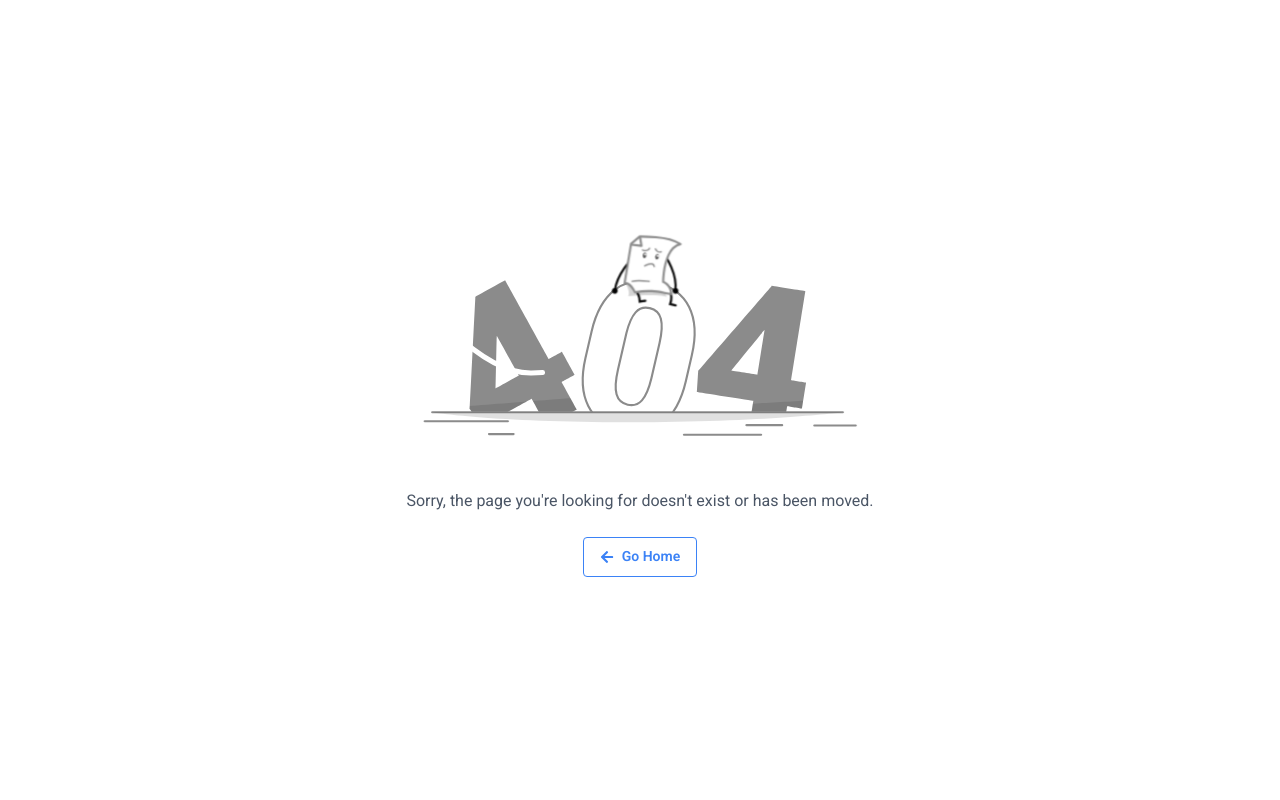
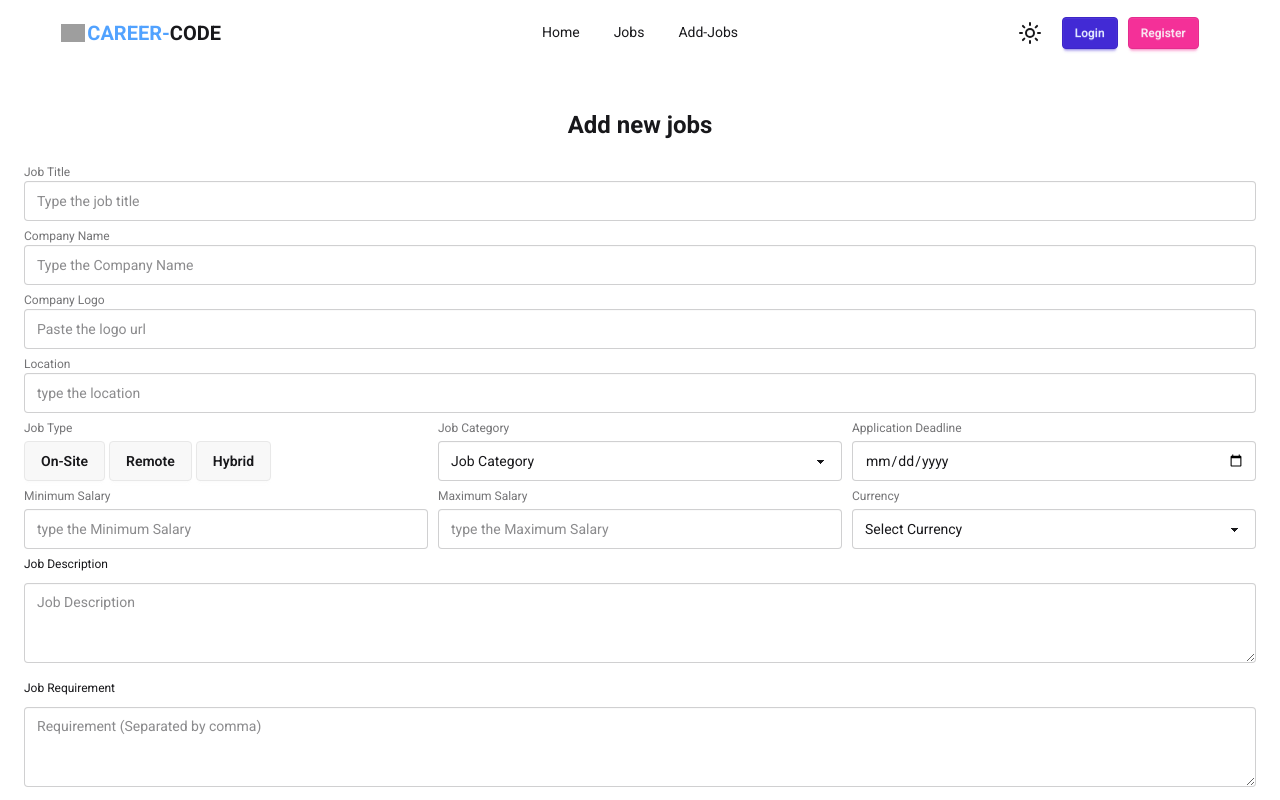
Before and after one commit to shad910/p31-job-portal-client, a React (Vite) app: page /add-jobs in a window 1280 px wide. Shown: the top 800 px of the page. Built offline with nearby package versions, Linux system fonts and the light colour scheme; no server answers; grey boxes are pictures that could not be loaded.

Commit message:
Add Jobs Page added

```diff
--- /dev/null
+++ b/src/Pages/AddJobs.jsx
@@ -0,0 +1,161 @@
+import React, { use } from 'react';
+import AuthContext from '../Contexts/AuthContext';
+
+const AddJobs = () => {
+
+    const { user } = use(AuthContext);
+
+    const handleAddJob = (e) => {
+        e.preventDefault();
+
+        const form = e.target;
+        const formData = new FormData(form);
+        const data = Object.fromEntries(formData.entries());
+
+        // Process the salary range object
+        const { min, max, currency, ...newJobData } = data;
+        newJobData.salaryRange = {
+            min, max, currency
+        }
+
+        // Process requirement into arrays
+        const requirement = newJobData.requirement.split(',').map(item => item.trim());
+        newJobData.requirement = requirement;
+
+        // Process responsibilities into arrays
+        const responsibilities = newJobData.responsibilities.split(',').map(item => item.trim());
+        newJobData.responsibilities = responsibilities;
+
+        console.log(newJobData);
+    }
+
+    return (
+        <section className="card bg-base-100 w-full shrink-0  mb-20">
+            <div className="card-body">
+                <form onSubmit={handleAddJob} className="fieldset">
+                    <legend className='text-center text-2xl font-bold my-4'>Add new jobs</legend>
+
+                    {/* Job title */}
+                    <div>
+                        <label className="label">Job Title</label>
+                        <input name='title' type="text" className="input w-full" placeholder="Type the job title" />
+                    </div>
+
+                    {/* Company Name */}
+                    <div>
+                        <label className="label">Company Name</label>
+                        <input name='company' type="text" className="input w-full" placeholder="Type the Company Name" />
+                    </div>
+
+                    {/* Company Logo */}
+                    <div>
+                        <label className="label">Company Logo</label>
+                        <input name='company_log' type="text" className="input w-full" placeholder="Paste the logo url" />
+                    </div>
+
+                    {/* Company Location */}
+                    <div>
+                        <label className="label">Location</label>
+                        <input name='location' type="text" className="input w-full" placeholder="type the location" />
+                    </div>
+
+                    <section className='grid grid-cols-1 md:grid-cols-3 gap-2.5'>
+                        {/* Job Type */}
+                        <div>
+                            <legend className="label mb-1">Job Type</legend>
+                            <div className="filter ">
+                                <input className="btn filter-reset" type="radio" name="jobType" aria-label="All" />
+                                <input className="btn" type="radio" name="jobType" aria-label="On-Site" value="On-Site" />
+                                <input className="btn" type="radio" name="jobType" aria-label="Remote" value="Remote" />
+                                <input className="btn" type="radio" name="jobType" aria-label="Hybrid" value="Hybrid" />
+                            </div>
+                        </div>
+
+                        {/* Job Category */}
+                        <div>
+                            <legend className="label mb-1">Job Category</legend>
+                            <select defaultValue="Job Category" className="select w-full">
+                                <option disabled={true}>Job Category</option>
+                                <option value="Teaching">Teaching</option>
+                                <option value="Data">Data</option>
+                                <option value="Design">Design</option>
+                                <option value="Development">Development</option>
+                                <option value="Marketing">Marketing</option>
+                                <option value="Management">Management</option>
+                                <option value="Finance">Finance</option>
+                                <option value="Engineering">Engineering</option>
+                                <option value="HR">HR</option>
+                                <option value="Support">Support</option>
+                            </select>
+                        </div>
+
+                        <div>
+                            <legend className="label mb-1">Application Deadline</legend>
+                            <input type="date" className="input w-full" />
+                        </div>
+                    </section>
+
+                    {/* Salary Range */}
+                    <section className='grid grid-cols-1 md:grid-cols-3 gap-2.5'>
+                        {/* Min Salary */}
+                        <div>
+                            <label className="label mb-1">Minimum Salary</label>
+                            <input name='min' type="number" className="input w-full" placeholder="type the Minimum Salary" />
+                        </div>
+                        {/* Max Salary */}
+                        <div>
+                            <label className="label mb-1">Maximum Salary</label>
+                            <input name='max' type="number" className="input w-full" placeholder="type the Maximum Salary" />
+                        </div>
+                        {/* Currency */}
+                        <div>
+                            <legend className="label mb-1">Currency</legend>
+                            <select name='currency' defaultValue="Select Currency" className="select w-full">
+                                <option disabled={true}>Select Currency</option>
+                                <option value="BDT">BDT</option>
+                                <option value="INR">INR</option>
+                                <option value="Dollar">Dollar</option>
+                            </select>
+                        </div>
+                    </section>
+
+                    {/* Job Description */}
+                    <div>
+                        <legend>Job Description</legend>
+                        <textarea name='description' className="textarea w-full my-2.5" placeholder="Job Description"></textarea>
+                    </div>
+
+                    {/* Job Requirement */}
+                    <div>
+                        <legend>Job Requirement</legend>
+                        <textarea name='requirement' className="textarea w-full my-2.5" placeholder="Requirement (Separated by comma)"></textarea>
+                    </div>
+
+                    {/* Job Responsibilities */}
+                    <div>
+                        <legend>Job Responsibilities</legend>
+                        <textarea name='responsibilities' className="textarea w-full my-2.5" placeholder="Responsibilities (Separated by comma)"></textarea>
+                    </div>
+
+                    <section className='grid grid-cols-1 md:grid-cols-2 gap-2.5'>
+                        {/* HR Name */}
+                        <div>
+                            <label className="label">HR Name</label>
+                            <input name='hr_name' defaultValue={user?.displayName} type="text" className="input w-full" placeholder="Type the job title" readOnly />
+                        </div>
+
+                        {/* HR Email */}
+                        <div>
+                            <label className="label">HR Email</label>
+                            <input name='hr_email' defaultValue={user?.email} type="email" className="input w-full" placeholder="Type the Company Name" readOnly />
+                        </div>
+                    </section>
+
+                    <button type='submit' className="btn btn-neutral mt-4">Login</button>
+                </form>
+            </div>
+        </section>
+    );
+};
+
+export default AddJobs;
--- a/src/Pages/Home/Jobs.jsx
+++ b/src/Pages/Home/Jobs.jsx
@@ -8,11 +8,11 @@ const Jobs = ({ job_promise }) => {
 
     return (
         <section className='flex flex-col justify-center items-center mx-auto px-4 md:px-6 lg:px-8 xl:px-10 mt-30'>
-            <div className='mt-16 mb-12 text-center space-y-1.5'>
+            <div className='mt-16 text-center space-y-1.5'>
                 <h2 className='poppins text-5xl font-bold'>Jobs of the day</h2>
                 <p className='text-lg font-medium'>Search, explore and connect with the right candidates faster.</p>
             </div>
-            <div className='grid grid-cols-1 md:grid-cols-2 lg:grid-cols-4 justify-self-center mx-auto my-20 gap-2 lg:gap-5'>
+            <div className='grid grid-cols-1 md:grid-cols-2 lg:grid-cols-4 justify-self-center mx-auto my-16 gap-2 lg:gap-5'>
                 {jobs_post.map(job => <JobCards key={job._id} job={job}></JobCards>).slice(0, 8)}
             </div>
         </section>
--- a/src/Pages/JobDetails.jsx
+++ b/src/Pages/JobDetails.jsx
@@ -4,9 +4,7 @@ import { useLoaderData } from "react-router";
 
 const JobDetails = () => {
 
-    const {job} = useLoaderData();
-    console.log(job);
-
+    const jobDetails = useLoaderData();
 
     const {
         title,
@@ -21,7 +19,7 @@ const JobDetails = () => {
         requirements,
         preferred,
         company_logo,
-    } = job;
+    } = jobDetails;
 
     return (
         <section className="bg-base-100 text-base-content py-10 px-6 md:px-10 transition-colors duration-300">
--- a/src/Pages/JobsPage.jsx
+++ b/src/Pages/JobsPage.jsx
@@ -5,10 +5,6 @@ import JobCards from '../Shared/JobCards';
 const JobsPage = () => {
 
     const data = useLoaderData();
-    console.log(data);
-
-    data.map(job => { console.log(job) })
-
 
     return (
         <section>
--- a/src/Routes/Routes.jsx
+++ b/src/Routes/Routes.jsx
@@ -13,6 +13,7 @@ import JobCards from "../Shared/JobCards";
 import JobDetails from "../Pages/JobDetails";
 import JobsPage from "../Pages/JobsPage";
 import CategoryLayout from "../Layouts/CategoryLayout";
+import AddJobs from "../Pages/AddJobs";
 // import CategoryHome from "../Pages/Category/CategoryHome";
 
 
@@ -37,11 +38,15 @@ const router = createBrowserRouter([
       },
       {
         path: "jobDetails/:id",
-        loader: ({ params }) => fetch(`http://localhost:5000/jobs/${params}`),
+        loader: ({ params }) => fetch(`http://localhost:5000/jobs/${params.id}`),
         HydrateFallback: Loading,
         element: <PrivateRoute>
           <JobDetails></JobDetails>
         </PrivateRoute>,
+      },
+      {
+        path: "add-jobs",
+        Component:AddJobs
       },
       {
         path: "about",
--- a/src/Shared/NavBar.jsx
+++ b/src/Shared/NavBar.jsx
@@ -12,7 +12,7 @@ const NavBar = () => {
     const links = <>
         <li><NavLink to="/">Home</NavLink></li>
         <li><NavLink to="/jobs">Jobs</NavLink></li>
-        <li><NavLink to="/company">Company</NavLink></li>
+        <li><NavLink to="/add-jobs">Add-Jobs</NavLink></li>
         {
             user ? <li><NavLink to="/my-listings">My Listings</NavLink></li> : ""
         }
```
Also changed, not shown: 1 other file (tests, documents, lock files or other folders).
